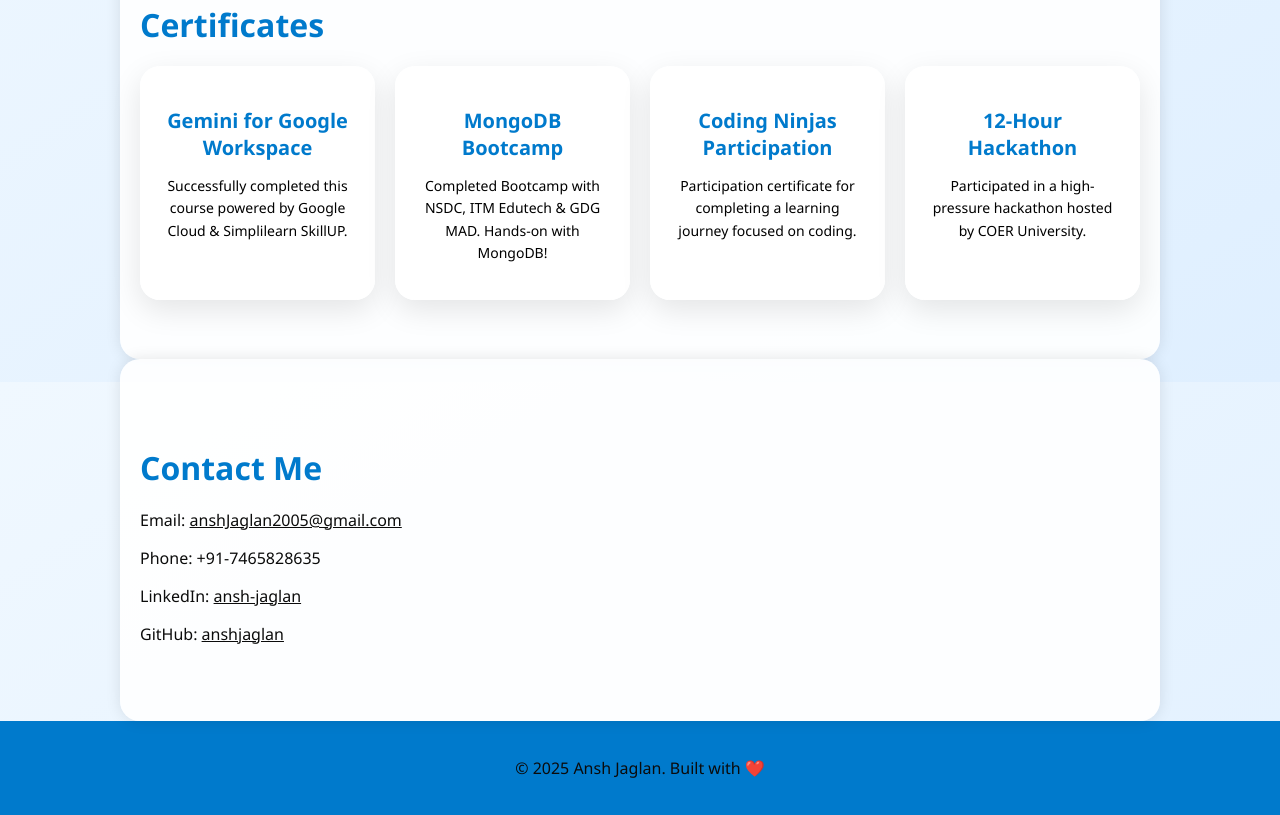
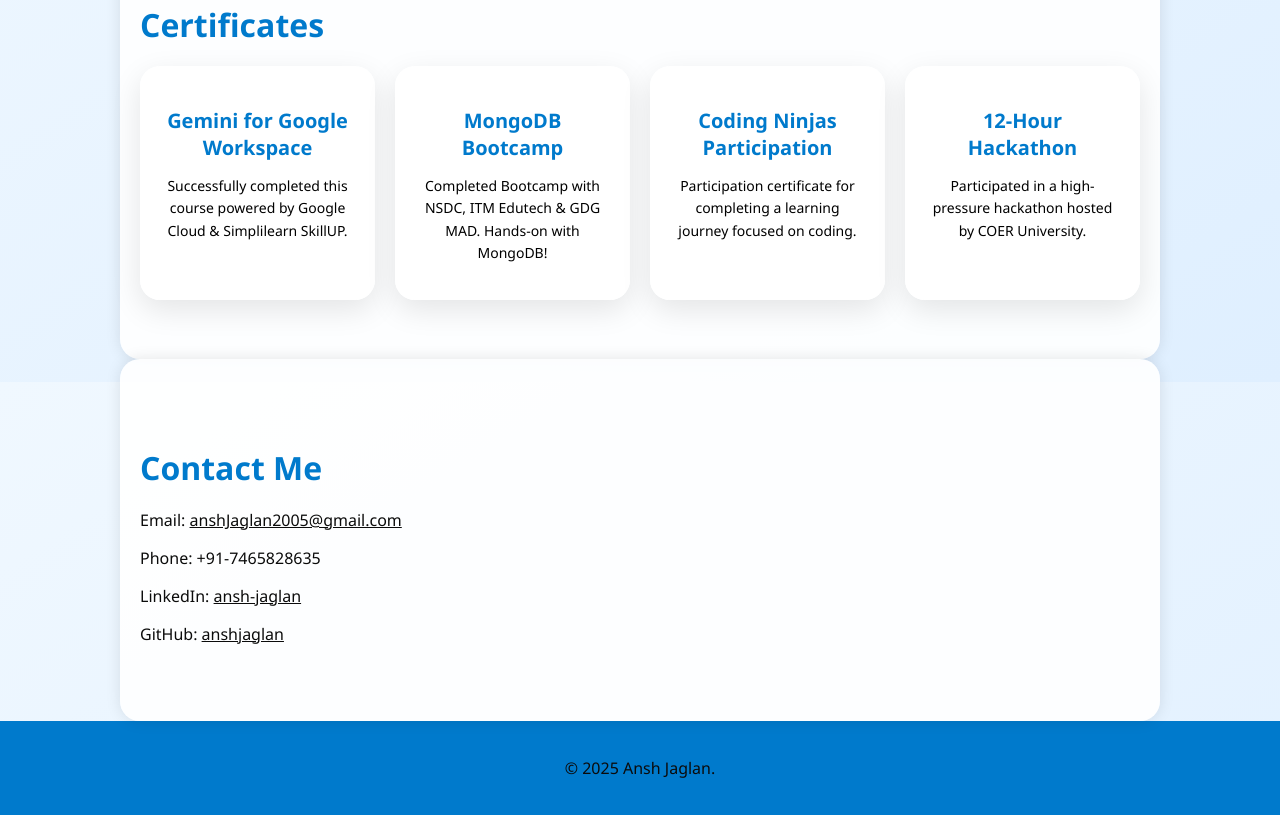
Before and after one commit to anshjaglan/portfolio, a plain HTML site: page index.html in a window 1280 px wide. Shown: the part 2818-3633 px from the top of the page. Drawn offline with nearby package versions, Linux system fonts and the light colour scheme.

Commit message:
Updated footer text

```diff
--- a/index.html
+++ b/index.html
@@ -146,7 +146,7 @@
   </section>
 
   <footer>
-    <p>© 2025 Ansh Jaglan. Built with ❤️</p>
+    <p>© 2025 Ansh Jaglan.</p>
   </footer>
 
   <!-- Scripts -->
```
